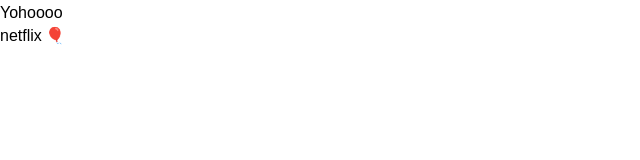
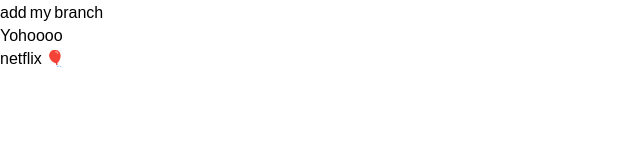
Before and after one commit to oleh-tft/netflix, a React (Create React App) app: page / in a window 1280 px wide. Shown: the top 160 px of the page, without its empty margins (0-640 px from the left). Built offline with nearby package versions, Linux system fonts and the light colour scheme.

Commit message:
add my feature/vira

```diff
--- a/src/App.js
+++ b/src/App.js
@@ -3,6 +3,7 @@
 function App() {
   return (
     <div>
+      <div>add my branch</div>
       <div>Yohoooo</div>
     <div>netflix 🎈</div>
     </div>
```
